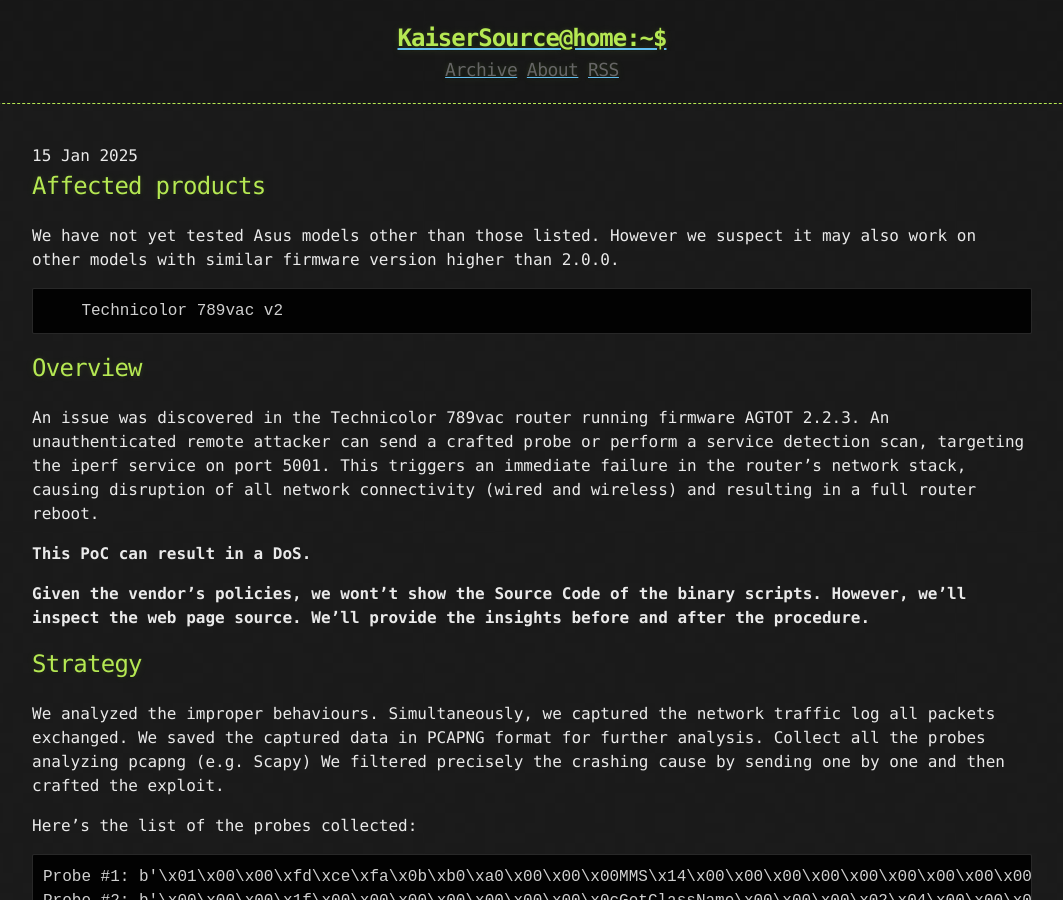
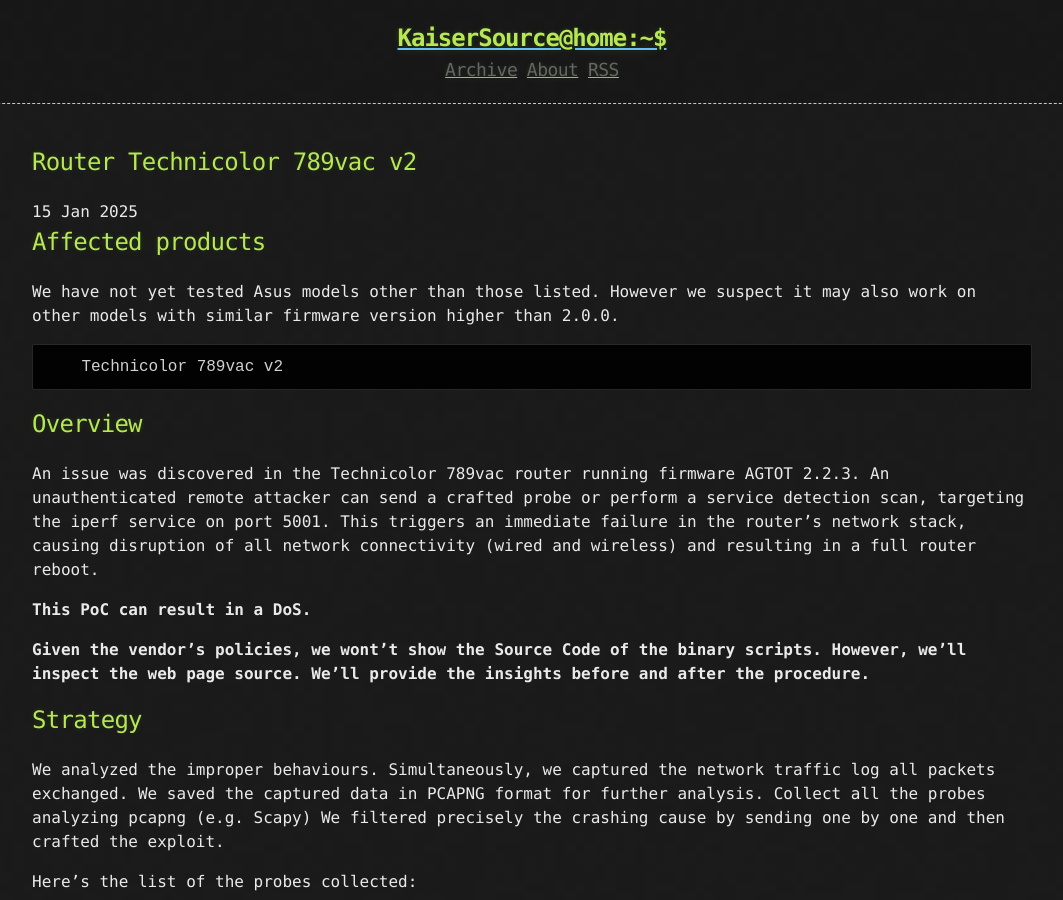
Before and after one commit to kaisersource/kaisersource.github.io, a Jekyll site: the page built from _posts/2025-01-15-technicolor_vulnerability.md, in a window 1280 px wide and 900 px high. Shown: the whole window, without its empty margins (108-1171 px from the left). Built offline with Jekyll 4.4.1, drawn with Linux system fonts in a browser that asks for light colours.

Commit message:
Update 2025-01-15-technicolor_vulnerability.md

```diff
--- a/_posts/2025-01-15-technicolor_vulnerability.md
+++ b/_posts/2025-01-15-technicolor_vulnerability.md
@@ -1,8 +1,8 @@
 ---
 layout: post
-title: -
+title: "Router Technicolor 789vac v2"
 date: 2025-01-15
-comments: -
+comments: "-"
 categories: vulnerability
 ---
 
```
